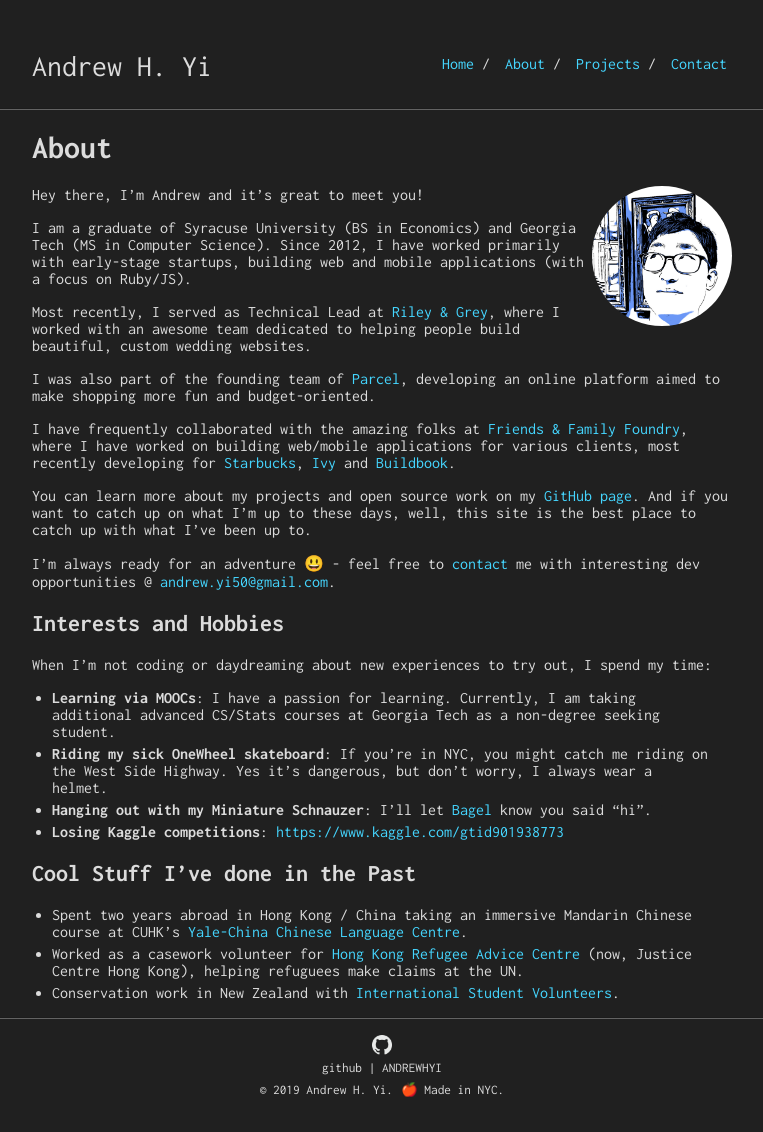
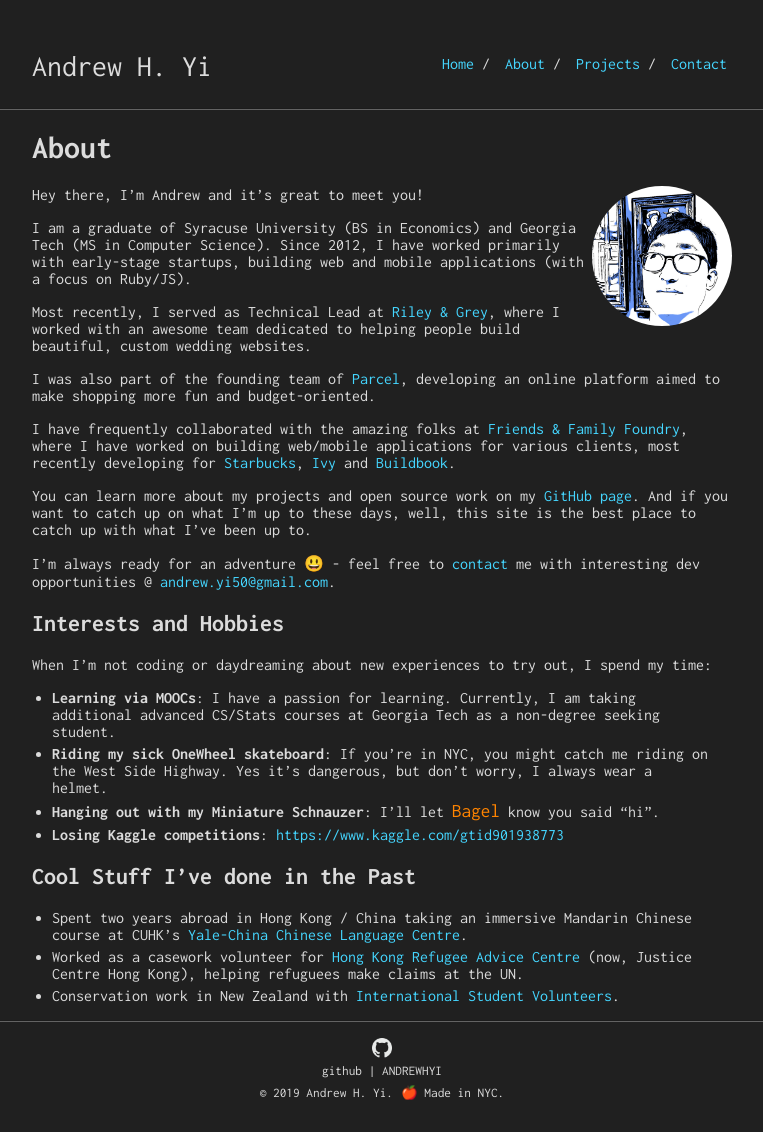
Before and after one commit to AndrewHYi/andrewhyi.github.io, a Jekyll site: the page built from about.md, in a window 1280 px wide. Shown: the whole page, without its empty margins (258-1021 px from the left). Built offline with Jekyll 4.4.1, drawn with Linux system fonts in a browser that asks for light colours.

Commit message:
Orange bagel link

```diff
--- a/_sass/ayi_theme_dark1.scss
+++ b/_sass/ayi_theme_dark1.scss
@@ -2,6 +2,7 @@ $neon-blue: #45d6ff;
 $charcoal-gray: #202020;
 $font-color: #dcdcdc;
 $blood-orange: #ff8400;
+$orange: #ff8400;
 
 // Base Styling
 html {
@@ -33,3 +34,10 @@ footer {
     color: $blood-orange;
   }
 }
+
+.page-about {
+	.bagel-link {
+	    color: $orange;
+	    font-size: 1.2em;
+	}
+}
--- a/about.md
+++ b/about.md
@@ -29,7 +29,7 @@ When I'm not coding or daydreaming about new experiences to try out, I spend my
 
 - **Learning via MOOCs**: I have a passion for learning. Currently, I am taking additional advanced CS/Stats courses at Georgia Tech as a non-degree seeking student.
 - **Riding my sick OneWheel skateboard**: If you're in NYC, you might catch me riding on the West Side Highway. Yes it's dangerous, but don't worry, I always wear a helmet.
-- **Hanging out with my Miniature Schnauzer**: I'll let [Bagel](/bagel.html) know you said "hi".
+- **Hanging out with my Miniature Schnauzer**: I'll let <a href="/bagel.html" class="bagel-link">Bagel</a> know you said "hi".
 - **Losing Kaggle competitions**: <https://www.kaggle.com/gtid901938773>
 
 ## Cool Stuff I've done in the Past
```
